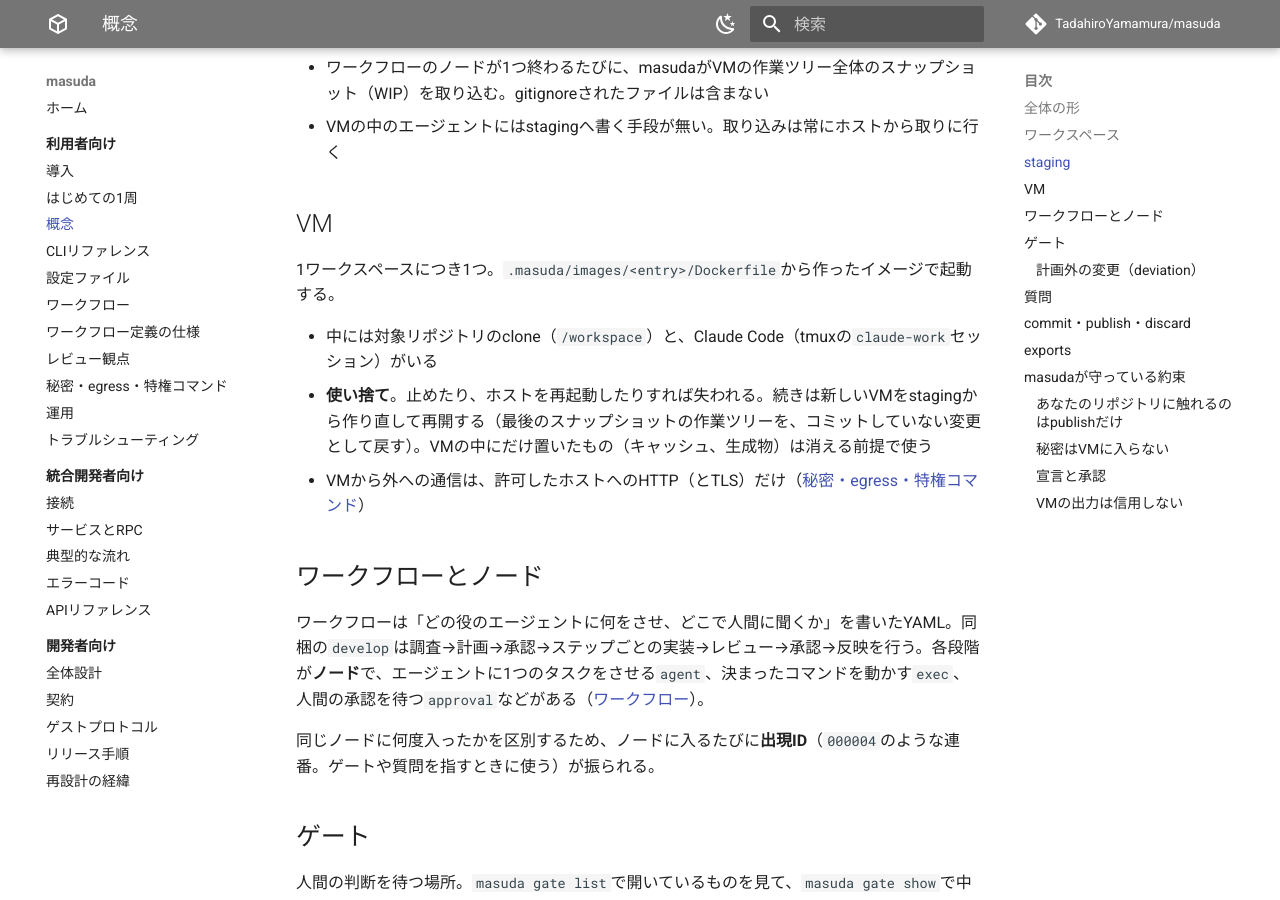
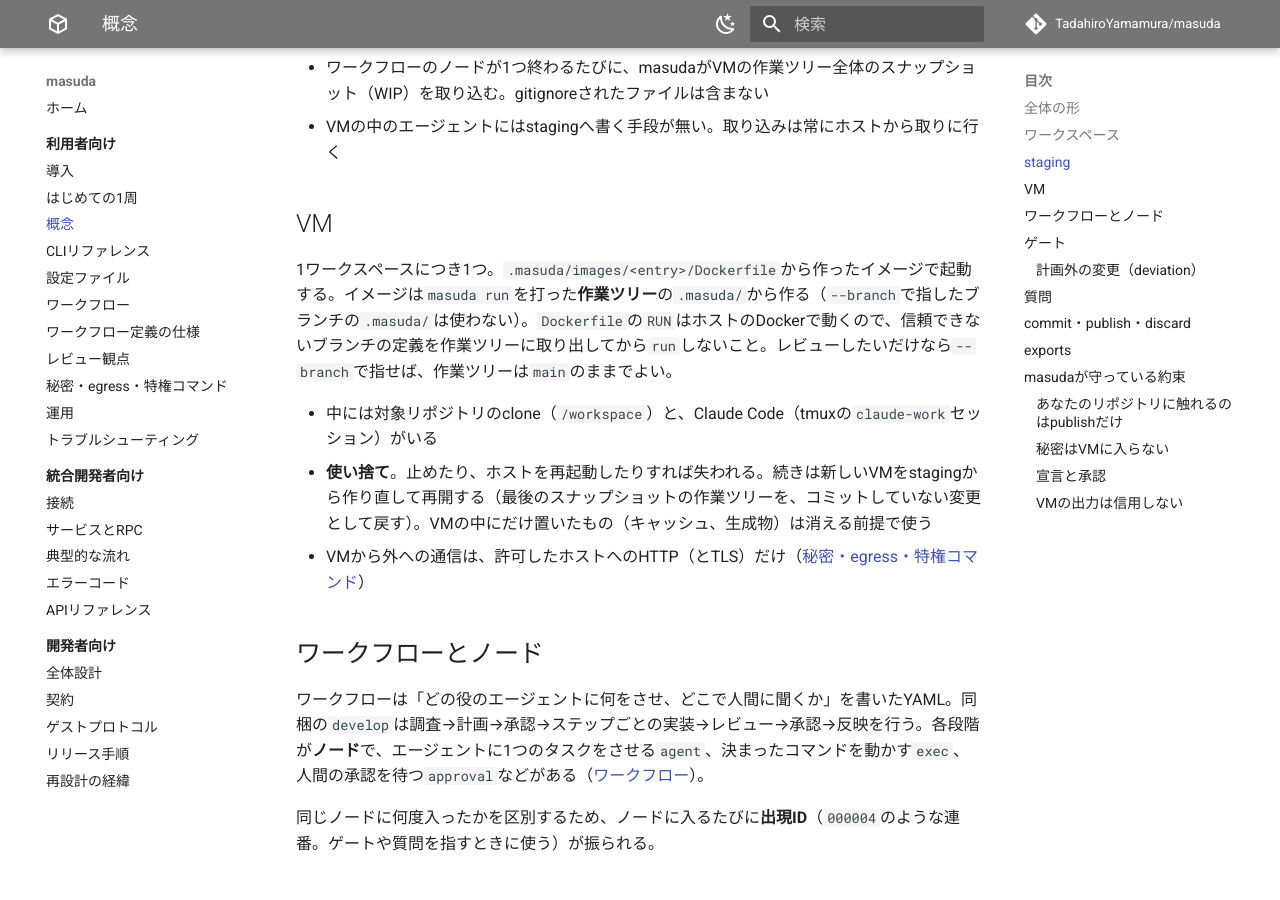
Before and after one commit to TadahiroYamamura/masuda, an MkDocs documentation site: the page built from docs/user/concepts.md, in a window 1280 px wide and 900 px high, scrolled down 1327 px. Built offline with MkDocs 1.6.1 and Material for MkDocs 9.7.7, drawn with Linux system fonts in a browser that asks for light colours; comment, search, counter and statistics services are not loaded; the version menu is left out.

Commit message:
docs(design): ホストで動く対象リポジトリ由来のものを脅威モデルに明記する
## 意図
masuda runは作業ツリーの.masuda/images/*/Dockerfileをホストのdocker buildで作る。RUNはVMの外で
egressの制限なしに動くので、どの定義がホストに届くかを脅威モデルに書いておく。定義は--branchの
ブランチではなく作業ツリーから写すので、人間が自分でチェックアウトしたものだけが動く。

## 設計上の考慮点
宣言と承認の型（イメージ定義のハッシュを承認する）は採らなかった。あの型は能力の要求に合う
もので、Dockerfileはコードであり、ハッシュの承認はコードレビューの代替にしかならず、編集の
たびに再承認が要る。信頼できない定義を扱う必要が出たら、承認ではなく使い捨てVMの中でビルド
する構造にする。

Co-Authored-By: Claude Fable 5.1 <noreply@anthropic.com>

```diff
--- a/docs/user/concepts.md
+++ b/docs/user/concepts.md
@@ -47,7 +47,7 @@ masudaだけが読み書きする、ワークスペースごとのgitのbareリ
 
 ## VM
 
-1ワークスペースにつき1つ。`.masuda/images/<entry>/Dockerfile`から作ったイメージで起動する。
+1ワークスペースにつき1つ。`.masuda/images/<entry>/Dockerfile`から作ったイメージで起動する。イメージは`masuda run`を打った**作業ツリー**の`.masuda/`から作る（`--branch`で指したブランチの`.masuda/`は使わない）。`Dockerfile`の`RUN`はホストのDockerで動くので、信頼できないブランチの定義を作業ツリーに取り出してから`run`しないこと。レビューしたいだけなら`--branch`で指せば、作業ツリーは`main`のままでよい。
 
 - 中には対象リポジトリのclone（`/workspace`）と、Claude Code（tmuxの`claude-work`セッション）がいる
 - **使い捨て**。止めたり、ホストを再起動したりすれば失われる。続きは新しいVMをstagingから作り直して再開する（最後のスナップショットの作業ツリーを、コミットしていない変更として戻す）。VMの中にだけ置いたもの（キャッシュ、生成物）は消える前提で使う
```
Also changed, not shown: docs/design/overview.md (+1 -0 lines).
